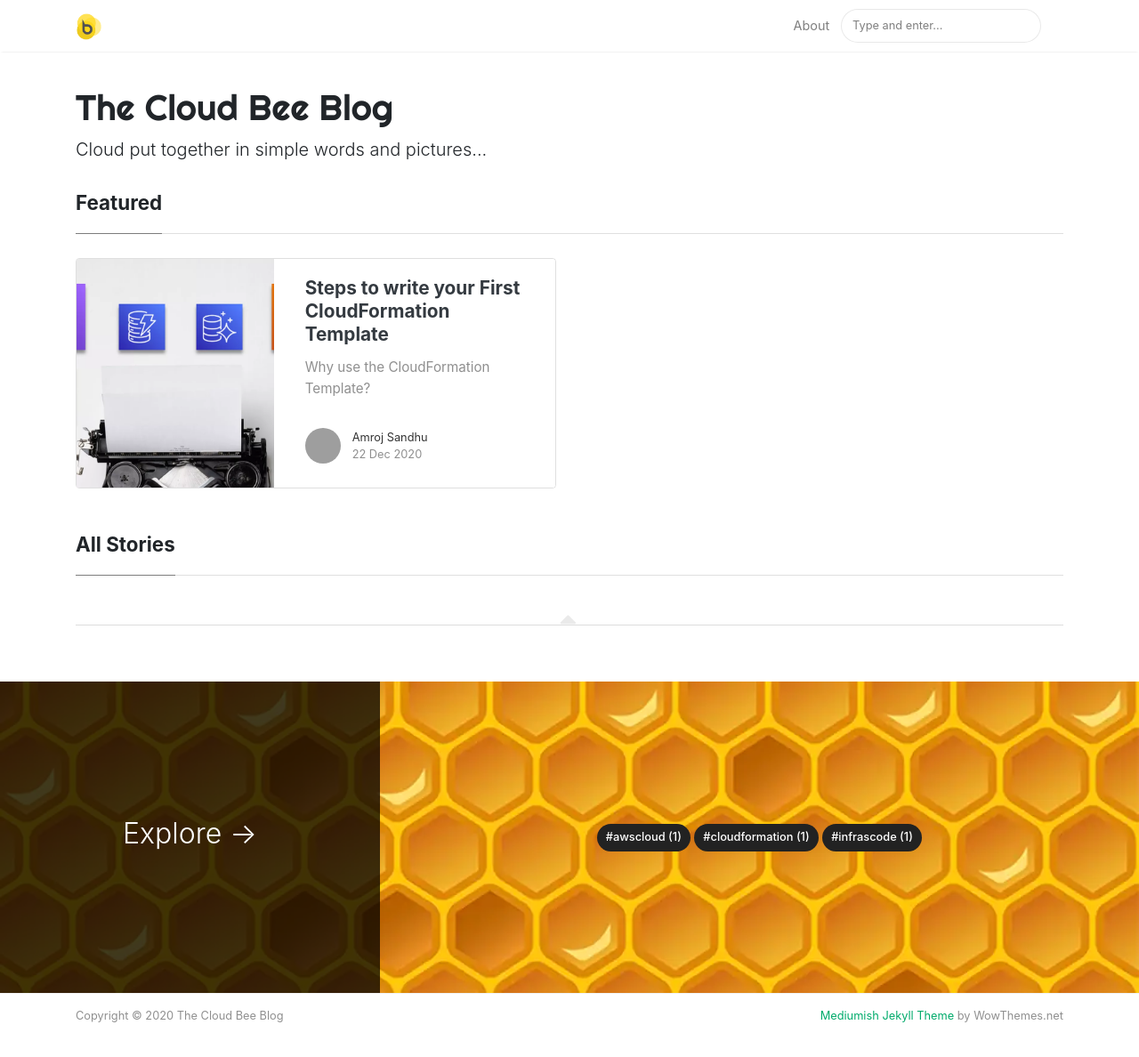
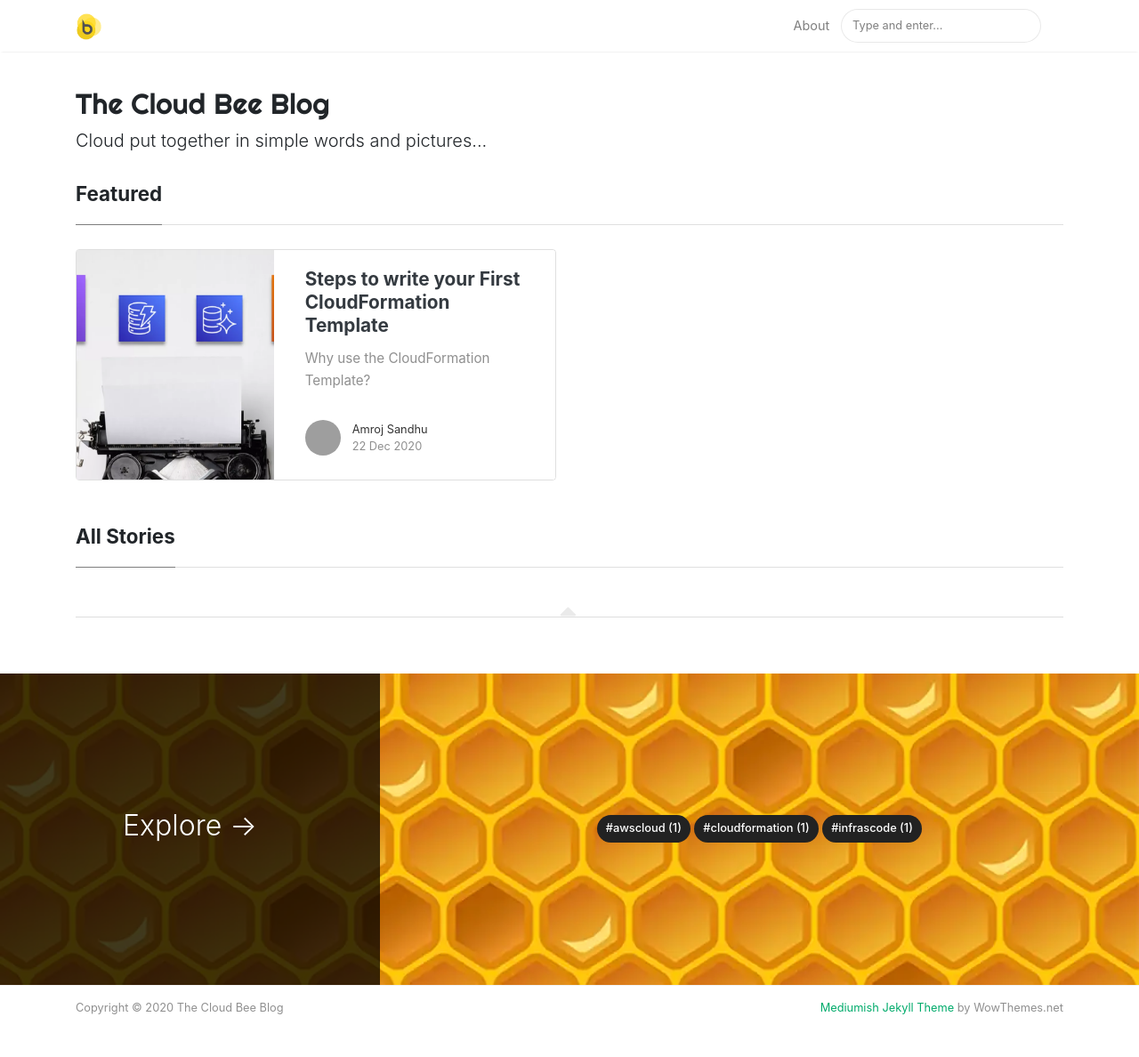
Before and after one commit to thecloudbee/thecloudbee.github.io, a Jekyll site: the page built from index.html, in a window 1280 px wide and 1226 px high. Shown: the top 1188 px of the window at 89% size. Built offline with Jekyll 4.4.1, drawn with Linux system fonts in a browser that asks for light colours; nearby versions of some CDN libraries; the list of posts is cut into pages by our own code; grey boxes are pictures that could not be loaded.

Commit message:
#tcb heading 2 for the blog title

```diff
--- a/_layouts/default.html
+++ b/_layouts/default.html
@@ -95,7 +95,7 @@ ga('send', 'pageview');
 <!-- Site Title
 ================================================== -->
 <div class="mainheading">
-    <h1 class="sitetitle">{{ site.name }}</h1>
+    <h2 class="sitetitle">{{ site.name }}</h2>
     <p class="lead">
         {{ site.description }}
     </p>
--- a/assets/css/screen.css
+++ b/assets/css/screen.css
@@ -304,7 +304,7 @@ span.post-read-more a:hover {
     margin-right: 5px;
 }
 
-.mainheading h1.sitetitle {
+.mainheading h2.sitetitle {
     font-family: Righteous;
 }
 
```
Also changed, not shown: .github/workflows/seo-optimizations.yml.
